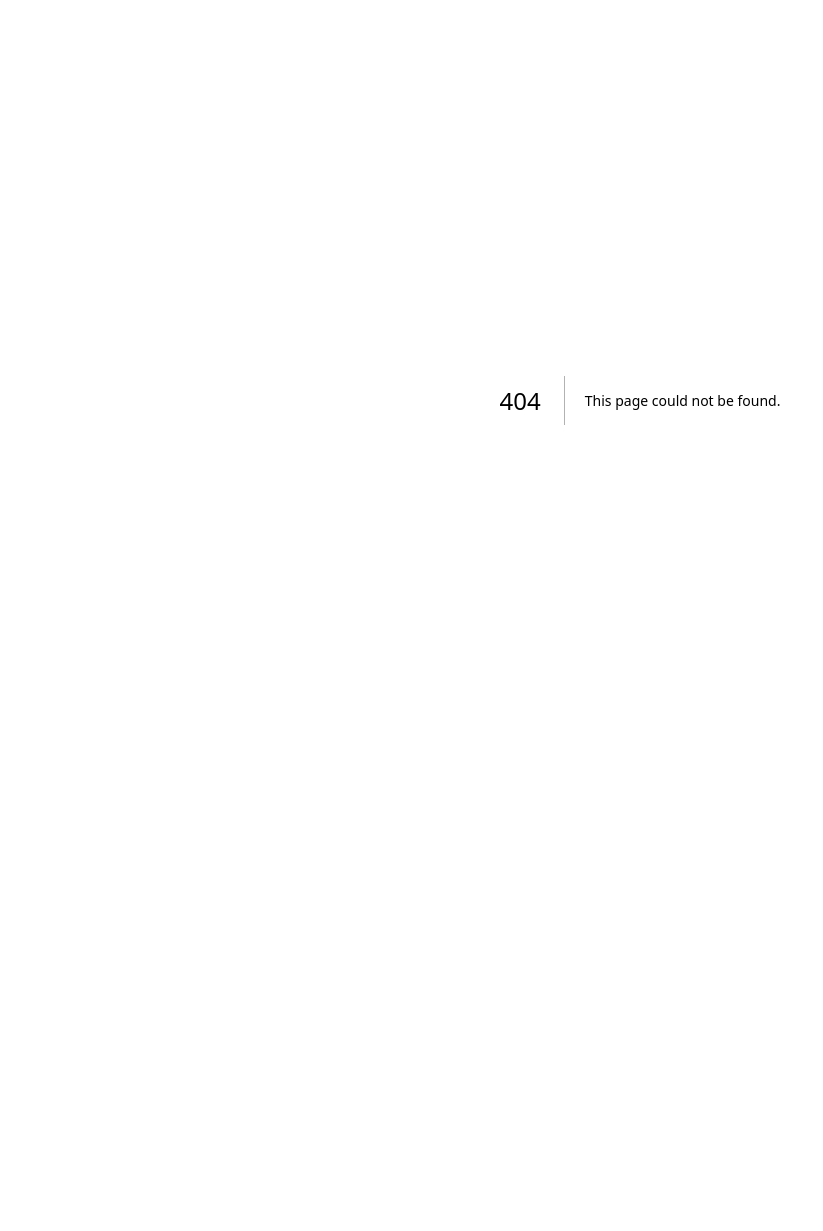
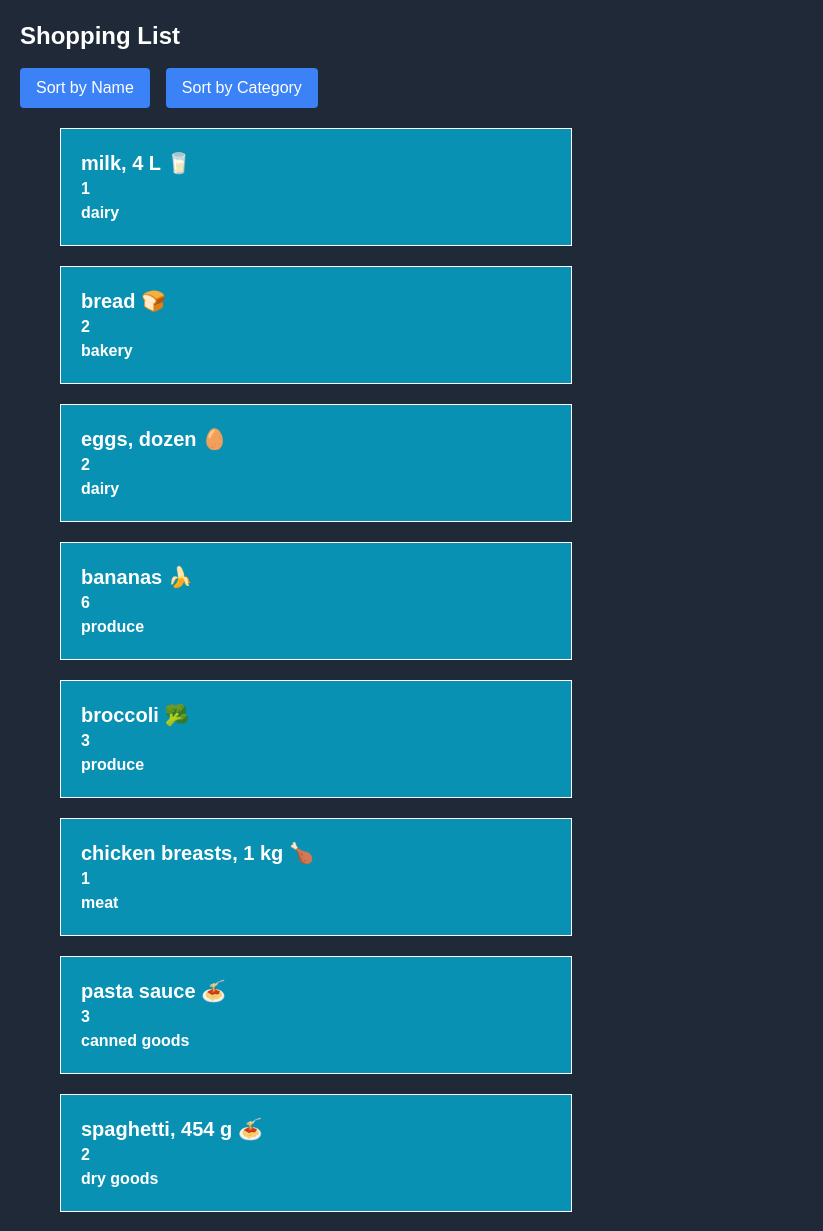
Before and after one commit to Nassernas/cprg306-assignments, a Next.js app: page /week-6 in a window 1280 px wide. Before the commit this address had no page. Shown: the top 1231 px of the page, without its empty margins (0-823 px from the left). Before the commit the page ends 800 px from the top, so only its background shows below. Built offline with nearby package versions, Linux system fonts and the light colour scheme.

Commit message:
week 6 assignment commit

```diff
--- a/app/page.js
+++ b/app/page.js
@@ -20,6 +20,9 @@ export default function Home() {
             <li>
               <Link href="./week-5/" className={linkStyles}>Week 5 Assignment</Link>
             </li>
+            <li>
+              <Link href="./week-6/" className={linkStyles}>Week 6 Assignment</Link>
+            </li>
           </ul>
         </div>
       </main>
--- /dev/null
+++ b/app/week-6/item-list.js
@@ -0,0 +1,50 @@
+"use client";
+import Item from "./item";
+import { useState } from "react";
+import item from "./items.json";
+
+
+export default function ItemList() {
+    const [sortBy, setSortBy] = useState("name");
+    const sorted = [...item].sort((a, b) => {
+      if (sortBy === "name"){
+        return a.name > b.name;
+
+      }
+      else if (sortBy === "category"){
+        return a.category > b.category;
+
+      }
+    });
+
+
+      return(
+        <div className="min-h-screen">
+            <div className="flex space-x-4 mb-4">
+                <button
+                    onClick={() => setSortBy("name")}
+                    className="px-4 py-2 bg-blue-500 text-white rounded"
+                >
+                    Sort by Name
+                </button>
+                <button
+                    onClick={() => setSortBy("category")}
+                    className="px-4 py-2 bg-blue-500 text-white rounded"
+                >
+                    Sort by Category
+                </button>
+            </div>
+
+
+
+        <main>
+            <ul>
+                {sorted.map((itemObj) => {
+                    return <Item key={itemObj.id} itemObj={itemObj} />;
+                    })}
+
+            </ul>
+        </main>
+        </div>
+      );
+}
--- /dev/null
+++ b/app/week-6/item.js
@@ -0,0 +1,15 @@
+export default function Item({itemObj}){
+
+    let {name, quantity, category} = itemObj;
+
+    return (
+        <div className="bg-cyan-600 border border-white p-5 my-5 mx-10 max-w-lg font-bold">
+            <ul>
+                <li className="text-xl">{name}</li>
+                <li>{quantity}</li>
+                <li>{category}</li>
+            </ul>
+        </div>
+    );
+
+}
--- /dev/null
+++ b/app/week-6/items.json
@@ -0,0 +1,74 @@
+[
+    {
+      "id": "1h2GJKH12gkHG31h1H",
+      "name": "milk, 4 L 🥛",
+      "quantity": 1,
+      "category": "dairy"
+    },
+    {
+      "id": "2KJH3k2j3H1k2J3K1H",
+      "name": "bread 🍞",
+      "quantity": 2,
+      "category": "bakery"
+    },
+    {
+      "id": "3h2KJH3k2j3H1k2J3",
+      "name": "eggs, dozen 🥚",
+      "quantity": 2,
+      "category": "dairy"
+    },
+    {
+      "id": "4k2J3K1H2GJKH12gk",
+      "name": "bananas 🍌",
+      "quantity": 6,
+      "category": "produce"
+    },
+    {
+      "id": "5H1h1H2KJH3k2j3H",
+      "name": "broccoli 🥦",
+      "quantity": 3,
+      "category": "produce"
+    },
+    {
+      "id": "6H1k2J3K1H2GJKH1",
+      "name": "chicken breasts, 1 kg 🍗",
+      "quantity": 1,
+      "category": "meat"
+    },
+    {
+      "id": "7gkHG31h1H2KJH3k",
+      "name": "pasta sauce 🍝",
+      "quantity": 3,
+      "category": "canned goods"
+    },
+    {
+      "id": "8j3H1k2J3K1H2GJK",
+      "name": "spaghetti, 454 g 🍝",
+      "quantity": 2,
+      "category": "dry goods"
+    },
+    {
+      "id": "9H12gkHG31h1H2KJ",
+      "name": "toilet paper, 12 pack 🧻",
+      "quantity": 1,
+      "category": "household"
+    },
+    {
+      "id": "10H3k2j3H1k2J3K1",
+      "name": "paper towels, 6 pack",
+      "quantity": 1,
+      "category": "household"
+    },
+    {
+      "id": "11k2J3K1H2GJKH12",
+      "name": "dish soap 🍽️",
+      "quantity": 1,
+      "category": "household"
+    },
+    {
+      "id": "12GJKH12gkHG31h1",
+      "name": "hand soap 🧼",
+      "quantity": 4,
+      "category": "household"
+    }
+  ]
--- /dev/null
+++ b/app/week-6/page.js
@@ -0,0 +1,13 @@
+import ItemList from "./item-list";
+
+
+export default function Page() {
+    return (
+      <main className="bg-gray-800 p-5 text-white ">
+        <h1 className="text-2xl font-bold mb-4">Shopping List</h1>
+        <ItemList />
+
+
+      </main>
+    );
+  }
```
